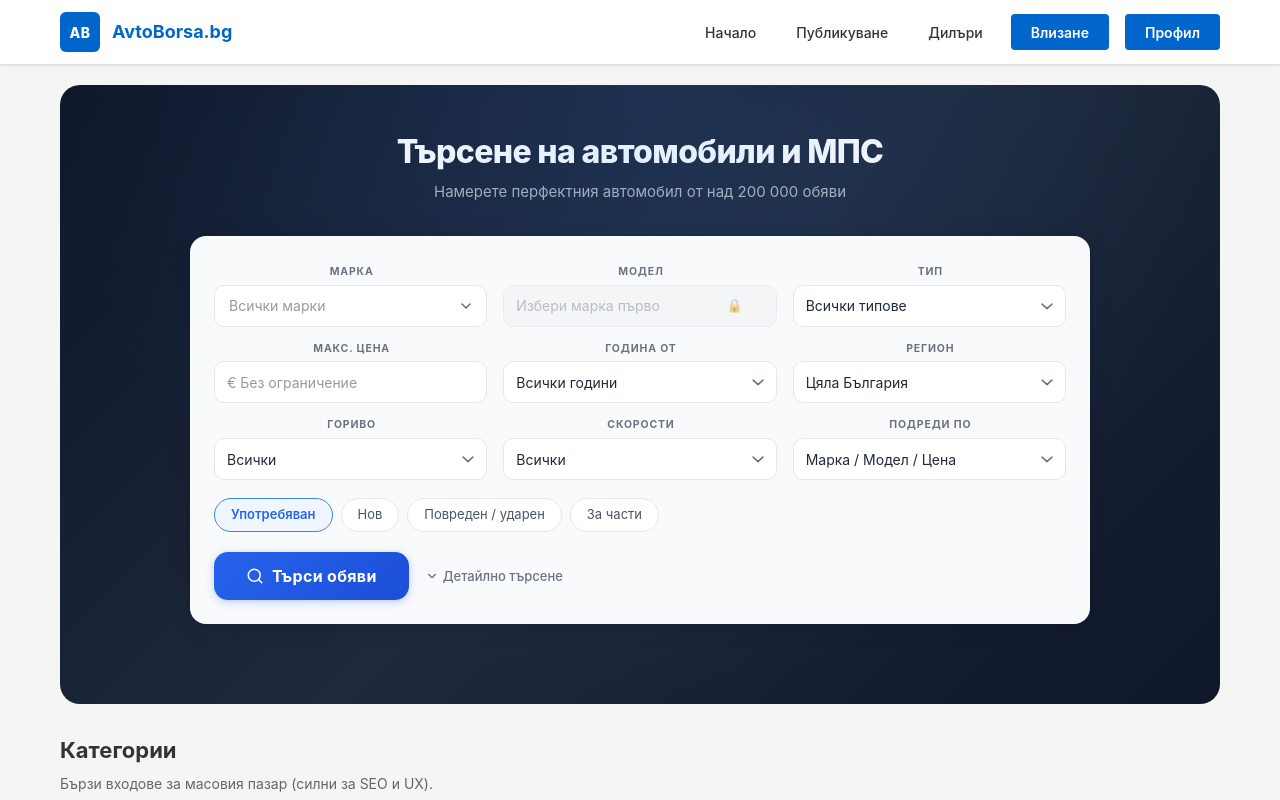
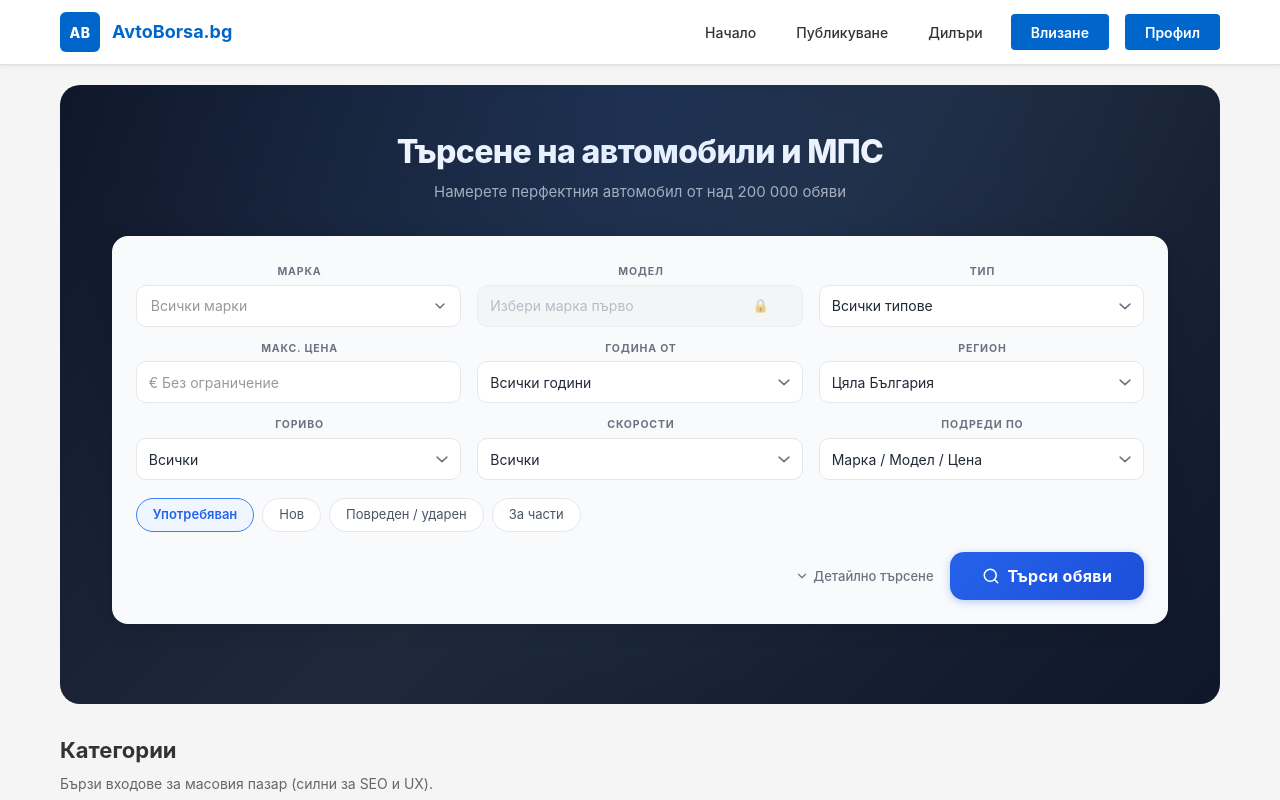
Before and after one commit to ivaylodimitar-projects/AvtoBorsa, a React (Vite) app in the folder avtoborsa/: page / in a window 1280 px wide. Shown: the top 800 px of the page. Built offline with nearby package versions, Linux system fonts and the light colour scheme.

Commit message:
made a slight tweak to the search

```diff
--- a/avtoborsa/src/components/AdvancedSearch.tsx
+++ b/avtoborsa/src/components/AdvancedSearch.tsx
@@ -165,7 +165,7 @@ export const AdvancedSearch: React.FC<AdvancedSearchProps> = ({
       border-radius: 16px;
       padding: 28px 24px 24px;
       box-shadow: 0 4px 24px rgba(0,0,0,0.08), 0 1.5px 6px rgba(0,0,0,0.04);
-      max-width: 900px;
+      max-width: 95%;
       margin: 0 auto;
       font-family: -apple-system, BlinkMacSystemFont, 'Segoe UI', Roboto, sans-serif;
     }
@@ -267,6 +267,7 @@ export const AdvancedSearch: React.FC<AdvancedSearchProps> = ({
       align-items: center;
       gap: 16px;
       margin-top: 2px;
+      justify-content: right;
     }
     .adv-search-btn {
       display: inline-flex;
@@ -284,6 +285,7 @@ export const AdvancedSearch: React.FC<AdvancedSearchProps> = ({
       transition: transform 0.15s, box-shadow 0.2s;
       box-shadow: 0 2px 8px rgba(37,99,235,0.3);
       letter-spacing: 0.02em;
+
     }
     .adv-search-btn:hover {
       transform: translateY(-1px);
@@ -541,10 +543,6 @@ export const AdvancedSearch: React.FC<AdvancedSearchProps> = ({
 
         {/* ACTION ROW — Search button + Detailed Search link */}
         <div className="adv-action-row">
-          <button type="submit" className="adv-search-btn">
-            <Search size={18} style={{ marginRight: 8 }} />
-            Търси обяви
-          </button>
           <button
             type="button"
             className="adv-detailed-link"
@@ -560,6 +558,12 @@ export const AdvancedSearch: React.FC<AdvancedSearchProps> = ({
             />
             Детайлно търсене
           </button>
+
+          <button type="submit" className="adv-search-btn">
+            <Search size={18} style={{ marginRight: 8 }} />
+            Търси обяви
+          </button>
+
         </div>
 
         {/* ADVANCED / DETAILED FILTERS */}
```
